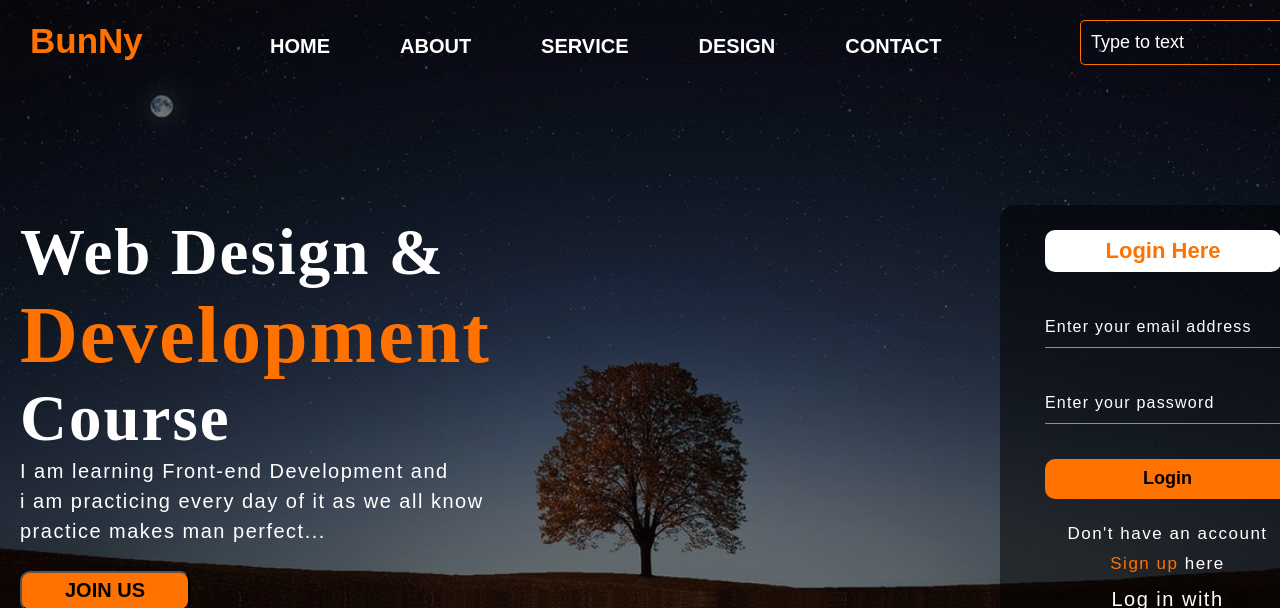
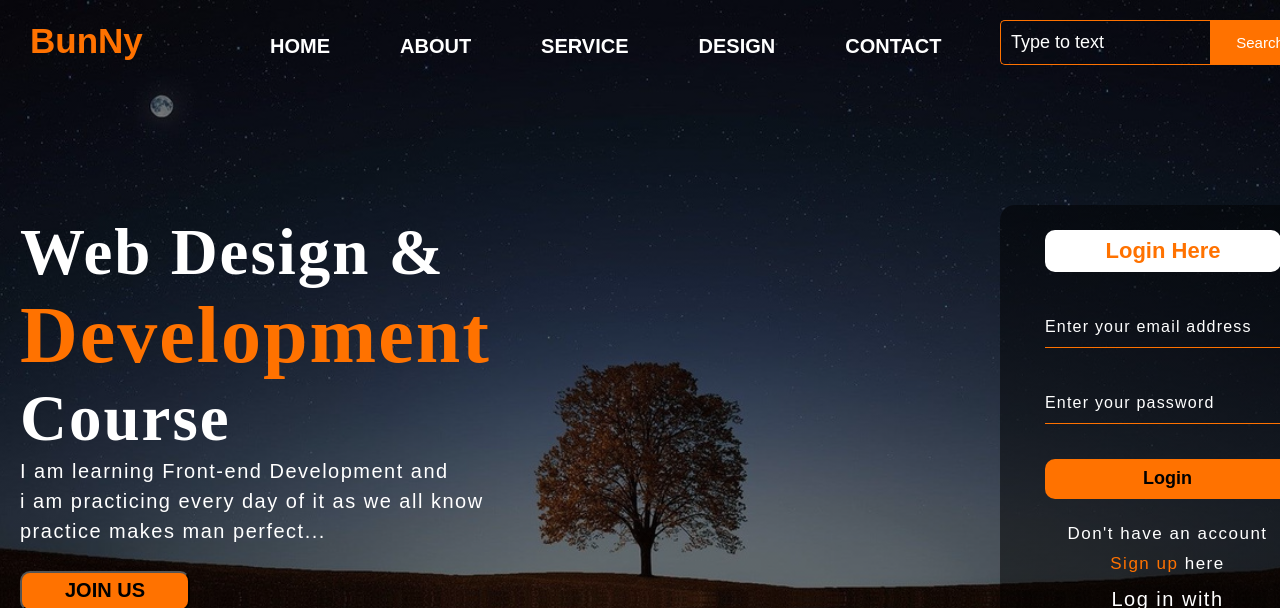
Before and after one commit to HamzaUmer/Login-Page-Website-Practice, a plain HTML site: page index.html in a window 1280 px wide. Shown: the top 608 px of the page. Drawn offline with Linux system fonts and the light colour scheme.

Commit message:
Update styles.css

```diff
--- a/css/styles.css
+++ b/css/styles.css
@@ -72,7 +72,7 @@ ul li a:hover {
 .search {
   width: 330px;
   float: left;
-  margin-left: 780px;
+  margin-left: 700px;
 }
 .srch {
   font-family: "Times New Roman";
```
